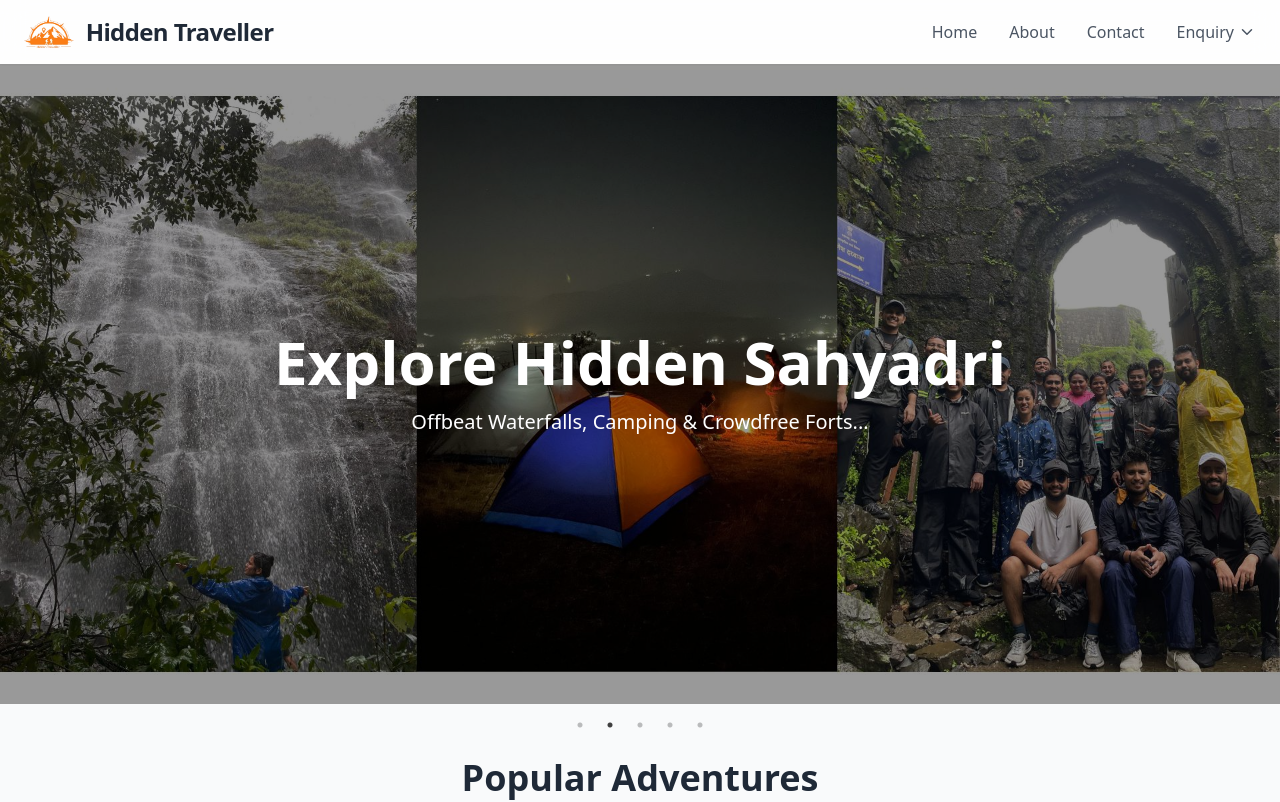
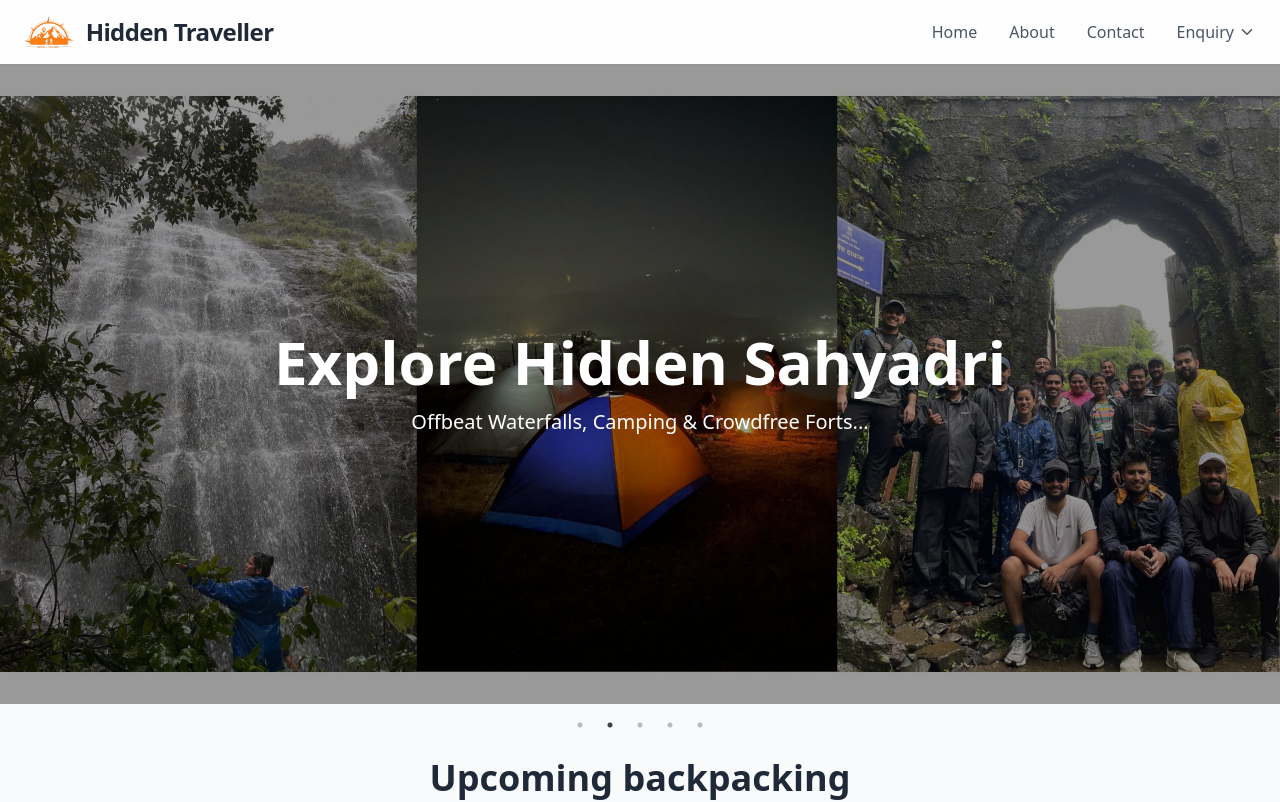
Before and after one commit to hiddentravellerpune/hidden-traveller, a React (Create React App) app: page / in a window 1280 px wide. Shown: the top 802 px of the page. Built offline with nearby package versions, Linux system fonts and the light colour scheme.

Commit message:
Backpacking

```diff
--- a/src/pages/HomePage.js
+++ b/src/pages/HomePage.js
@@ -148,7 +148,7 @@ export default function HomePage() {
 
       {/* Featured Tours Section */}
       <section className="container mx-auto p-4 md:p-8 mt-4">
-        <h2 className="text-4xl font-bold text-center mb-12">Popular Adventures</h2>
+        <h2 className="text-4xl font-bold text-center mb-12">Upcoming backpacking</h2>
         <div className="grid grid-cols-1 sm:grid-cols-2 lg:grid-cols-3 gap-8">
           {tourCategories.map((tour, index) => (
             <div key={index} className="bg-white rounded-2xl shadow-xl overflow-hidden group">
```
